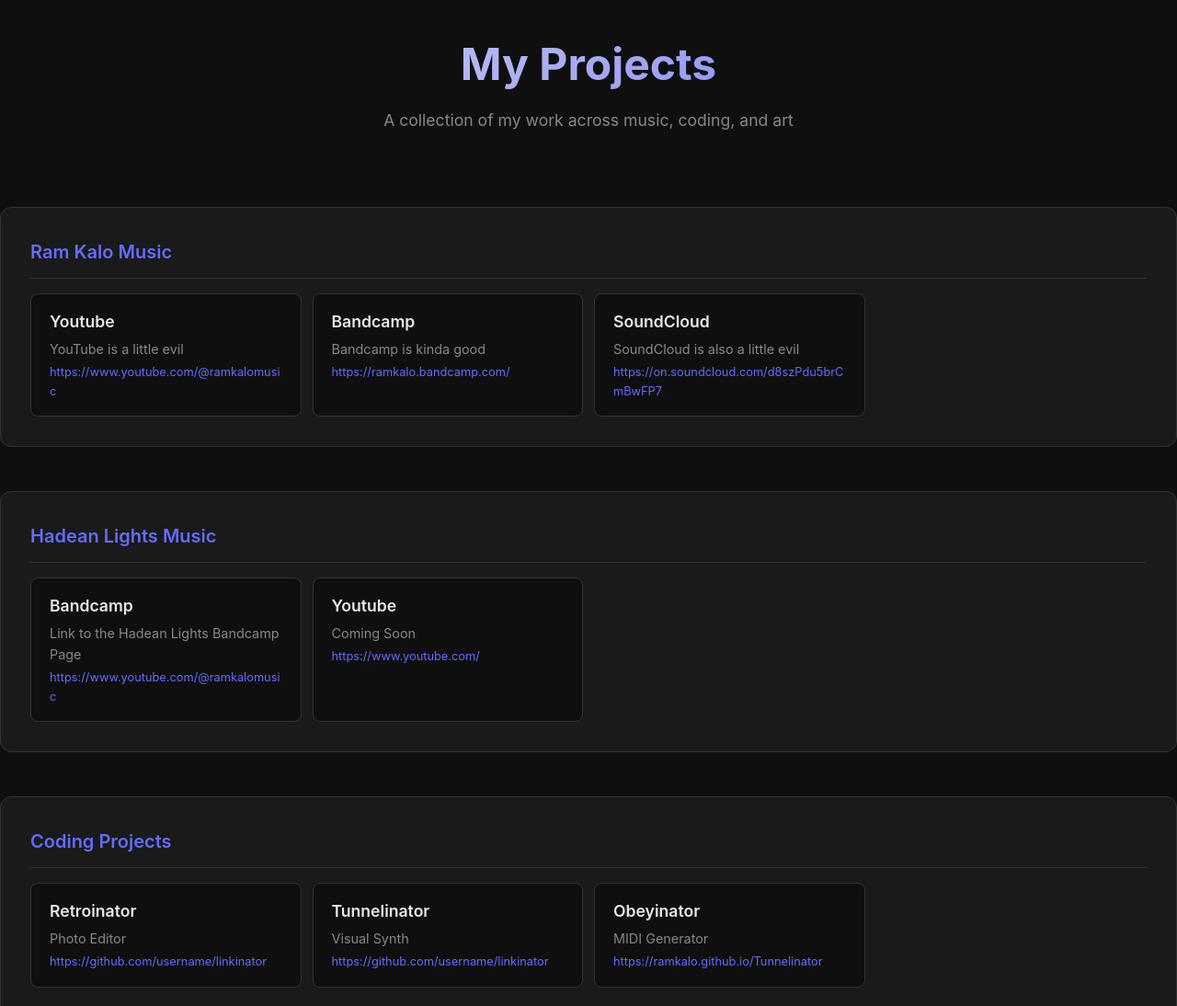
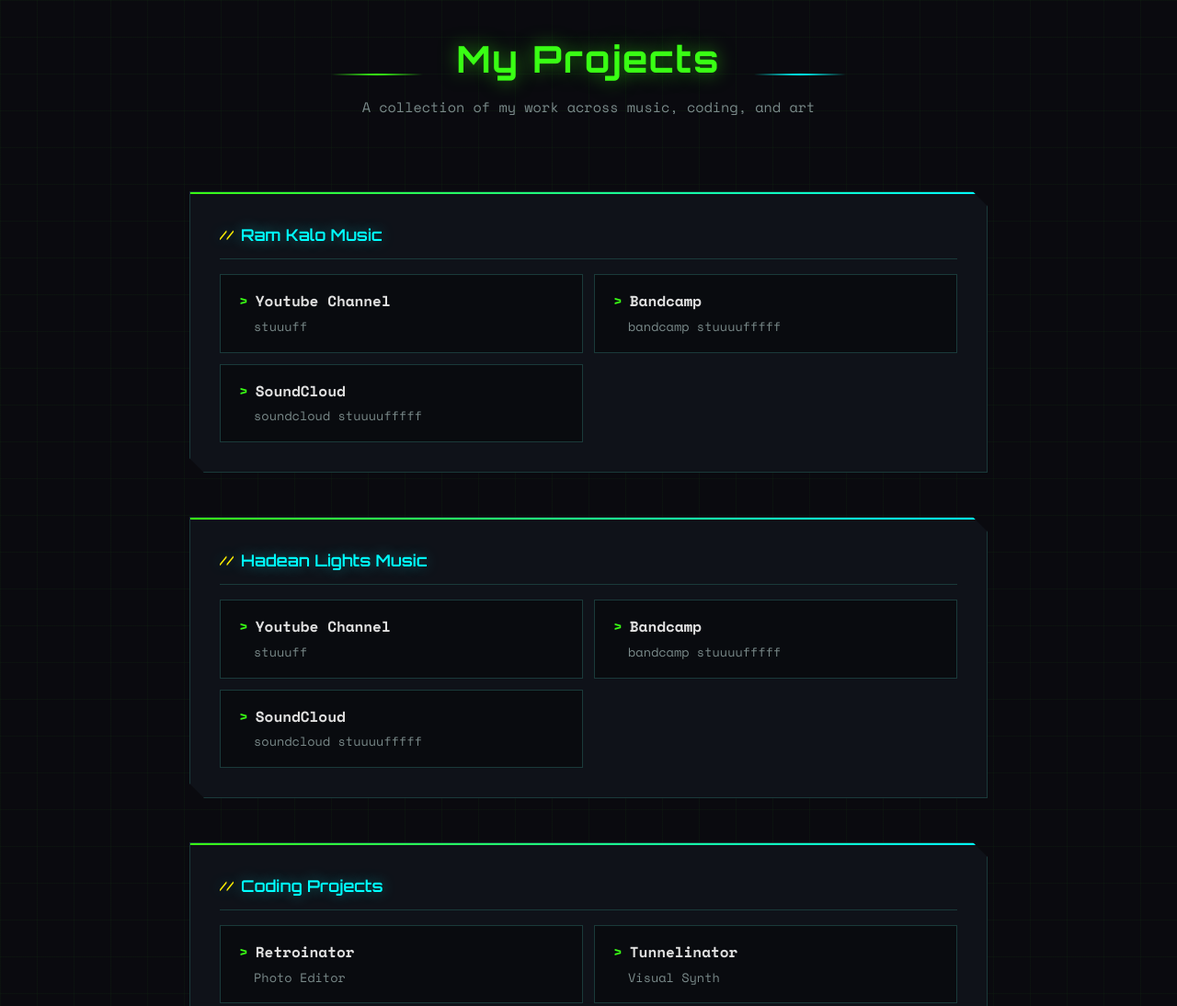
Before and after one commit to ramkalo/Linkinator, a plain HTML site: page index.html in a window 1280 px wide. Shown: the top 1094 px of the page at 92% size. Drawn offline with nearby package versions, Linux system fonts and the light colour scheme.

Commit message:
style updates

```diff
--- a/index.html
+++ b/index.html
@@ -16,7 +16,7 @@
   </main>
 
   <footer class="footer">
-    <p>© 2026</p>
+    <p><span class="blink">_</span>© 2026<span class="blink">_</span></p>
   </footer>
 
   <script src="script.js"></script>
--- a/script.js
+++ b/script.js
@@ -1,15 +1,69 @@
-async function loadData() {
-  try {
-    const response = await fetch('data.json');
-    if (!response.ok) throw new Error('Failed to load data');
-    const data = await response.json();
-    render(data);
-  } catch (error) {
-    console.error('Error loading data:', error);
-    document.getElementById('categories').innerHTML =
-      '<p style="text-align:center;color:var(--text-muted)">Failed to load projects. Please check data.json</p>';
-  }
-}
+const projectData = {
+  "title": "My Projects",
+  "description": "A collection of my work across music, coding, and art",
+  "categories": [
+    {
+      "name": "Ram Kalo Music",
+      "links": [
+        {
+          "title": "Youtube Channel",
+          "url": "https://www.youtube.com/@ramkalomusic",
+          "description": "stuuuff"
+        },
+        {
+          "title": "Bandcamp",
+          "url": "https://ramkalo.bandcamp.com/",
+          "description": "bandcamp stuuuufffff"
+        },
+        {
+          "title": "SoundCloud",
+          "url": "https://on.soundcloud.com/d8szPdu5brCmBwFP7",
+          "description": "soundcloud stuuuufffff"
+        }
+      ]
+    },
+    {
+      "name": "Hadean Lights Music",
+      "links": [
+        {
+          "title": "Youtube Channel",
+          "url": "https://www.youtube.com/@ramkalomusic",
+          "description": "stuuuff"
+        },
+        {
+          "title": "Bandcamp",
+          "url": "https://ramkalo.bandcamp.com/",
+          "description": "bandcamp stuuuufffff"
+        },
+        {
+          "title": "SoundCloud",
+          "url": "https://on.soundcloud.com/d8szPdu5brCmBwFP7",
+          "description": "soundcloud stuuuufffff"
+        }
+      ]
+    },
+    {
+      "name": "Coding Projects",
+      "links": [
+        {
+          "title": "Retroinator",
+          "url": "https://github.com/username/linkinator",
+          "description": "Photo Editor"
+        },
+        {
+          "title": "Tunnelinator",
+          "url": "https://github.com/username/linkinator",
+          "description": "Visual Synth"
+        },
+        {
+          "title": "Obeyinator",
+          "url": "https://ramkalo.github.io/Tunnelinator",
+          "description": "MIDI Generator"
+        }
+      ]
+    }
+  ]
+};
 
 function render(data) {
   document.title = data.title || 'My Projects';
@@ -27,7 +81,7 @@
   const container = document.getElementById('categories');
 
   if (!data.categories || data.categories.length === 0) {
-    container.innerHTML = '<p style="text-align:center;color:var(--text-muted)">No categories yet. Add some to data.json!</p>';
+    container.innerHTML = '<p style="text-align:center;color:var(--text-muted)">No categories yet. Edit script.js to add projects!</p>';
     return;
   }
 
@@ -39,7 +93,6 @@
           <a href="${escapeHtml(link.url)}" class="link-card" target="_blank" rel="noopener noreferrer">
             <div class="link-title">${escapeHtml(link.title)}</div>
             ${link.description ? `<div class="link-description">${escapeHtml(link.description)}</div>` : ''}
-            ${link.url ? `<div class="link-url">${escapeHtml(link.url)}</div>` : ''}
           </a>
         `).join('')}
       </div>
@@ -53,4 +106,4 @@
   return div.innerHTML;
 }
 
-loadData();
+render(projectData);
--- a/styles.css
+++ b/styles.css
@@ -1,3 +1,5 @@
+@import url('https://fonts.googleapis.com/css2?family=Orbitron:wght@400;600;700&family=Space+Mono:wght@400;700&display=swap');
+
 * {
   margin: 0;
   padding: 0;
@@ -5,73 +7,127 @@
 }
 
 :root {
-  --bg: #0f0f0f;
-  --card-bg: #1a1a1a;
-  --card-hover: #242424;
-  --text: #e8e8e8;
-  --text-muted: #888;
-  --accent: #646cff;
-  --accent-hover: #747bff;
-  --border: #333;
-  --radius: 12px;
-  --transition: 0.2s ease;
+  --bg: #0a0a0f;
+  --grid-color: rgba(57, 255, 20, 0.03);
+  --card-bg: #0f1219;
+  --card-border: #1a3a3a;
+  --text: #e0e0e0;
+  --text-muted: #7a8a8a;
+  --green: #39ff14;
+  --cyan: #00ffff;
+  --magenta: #ff00aa;
+  --yellow: #ffee00;
+  --glow-green: 0 0 20px rgba(57, 255, 20, 0.5);
+  --glow-cyan: 0 0 15px rgba(0, 255, 255, 0.4);
+  --glow-magenta: 0 0 20px rgba(255, 0, 170, 0.5);
+  --transition: 0.25s ease;
 }
 
 body {
-  font-family: -apple-system, BlinkMacSystemFont, 'Segoe UI', Roboto, Oxygen, Ubuntu, sans-serif;
+  font-family: 'Space Mono', monospace;
   background: var(--bg);
   color: var(--text);
   line-height: 1.6;
   min-height: 100vh;
-}
-
-.container {
-  max-width: 900px;
-  margin: 0 auto;
-  padding: 2rem 1rem;
+  background-image:
+    linear-gradient(var(--grid-color) 1px, transparent 1px),
+    linear-gradient(90deg, var(--grid-color) 1px, transparent 1px);
+  background-size: 40px 40px;
 }
 
 .header {
   text-align: center;
   margin-bottom: 3rem;
   padding: 2rem 0;
+  position: relative;
+}
+
+.header::before,
+.header::after {
+  content: '';
+  position: absolute;
+  top: 50%;
+  width: 60px;
+  height: 2px;
+  background: linear-gradient(90deg, transparent, var(--green), transparent);
+}
+
+.header::before {
+  left: calc(50% - 200px);
+}
+
+.header::after {
+  right: calc(50% - 200px);
+  background: linear-gradient(90deg, transparent, var(--cyan), transparent);
 }
 
 .header h1 {
-  font-size: 2.5rem;
+  font-family: 'Orbitron', sans-serif;
+  font-size: 2rem;
   font-weight: 700;
   margin-bottom: 0.5rem;
-  background: linear-gradient(135deg, var(--text) 0%, var(--accent) 100%);
-  -webkit-background-clip: text;
-  -webkit-text-fill-color: transparent;
-  background-clip: text;
+  color: var(--green);
+  text-shadow: var(--glow-green);
+  letter-spacing: 2px;
 }
 
 .description {
   color: var(--text-muted);
-  font-size: 1.1rem;
+  font-size: 0.95rem;
 }
 
 .categories {
   display: flex;
   flex-direction: column;
   gap: 2.5rem;
+  max-width: 900px;
+  margin: 0 auto;
+  padding: 0 1rem;
 }
 
 .category {
   background: var(--card-bg);
-  border-radius: var(--radius);
   padding: 1.5rem;
-  border: 1px solid var(--border);
+  border: 1px solid var(--card-border);
+  position: relative;
+  clip-path: polygon(
+    0 0,
+    calc(100% - 16px) 0,
+    100% 16px,
+    100% 100%,
+    16px 100%,
+    0 calc(100% - 16px)
+  );
+}
+
+.category::before {
+  content: '';
+  position: absolute;
+  top: 0;
+  left: 0;
+  right: 0;
+  height: 2px;
+  background: linear-gradient(90deg, var(--green), var(--cyan));
 }
 
 .category-title {
-  font-size: 1.25rem;
+  font-family: 'Orbitron', sans-serif;
+  font-size: 1.1rem;
   font-weight: 600;
   margin-bottom: 1rem;
   padding-bottom: 0.75rem;
-  border-bottom: 1px solid var(--border);
-  color: var(--accent);
+  border-bottom: 1px solid var(--card-border);
+  color: var(--cyan);
+  text-shadow: var(--glow-cyan);
+  display: flex;
+  align-items: center;
+  gap: 0.5rem;
+}
+
+.category-title::before {
+  content: '//';
+  color: var(--yellow);
+  font-size: 0.9rem;
 }
 
 .links {
@@ -83,48 +139,99 @@
 .link-card {
   display: block;
   text-decoration: none;
-  background: var(--bg);
-  border-radius: 8px;
+  background: rgba(0, 0, 0, 0.4);
   padding: 1rem 1.25rem;
-  border: 1px solid var(--border);
+  border: 1px solid var(--card-border);
+  position: relative;
   transition: all var(--transition);
 }
 
+.link-card::before {
+  content: '';
+  position: absolute;
+  left: 0;
+  top: 0;
+  bottom: 0;
+  width: 3px;
+  background: var(--green);
+  opacity: 0;
+  transition: opacity var(--transition);
+}
+
 .link-card:hover {
-  background: var(--card-hover);
-  border-color: var(--accent);
-  transform: translateY(-2px);
+  border-color: var(--magenta);
+  transform: translateX(4px);
+  box-shadow: var(--glow-magenta);
+}
+
+.link-card:hover::before {
+  opacity: 1;
 }
 
 .link-title {
-  font-weight: 600;
-  font-size: 1.1rem;
+  font-weight: 700;
+  font-size: 1rem;
   color: var(--text);
   margin-bottom: 0.25rem;
+  display: flex;
+  align-items: center;
+  gap: 0.5rem;
+}
+
+.link-title::before {
+  content: '>';
+  color: var(--green);
+  font-weight: 700;
 }
 
 .link-description {
-  font-size: 0.9rem;
+  font-size: 0.85rem;
   color: var(--text-muted);
+  padding-left: 1rem;
 }
 
 .link-url {
-  font-size: 0.8rem;
-  color: var(--accent);
-  margin-top: 0.25rem;
-  word-break: break-all;
+  display: none;
 }
 
 .footer {
   text-align: center;
   padding: 3rem 0;
   color: var(--text-muted);
-  font-size: 0.875rem;
+  font-size: 0.8rem;
+  border-top: 1px solid var(--card-border);
+  margin-top: 3rem;
+}
+
+.footer span {
+  color: var(--yellow);
+}
+
+.blink {
+  animation: blink 1s step-end infinite;
+  color: var(--green);
+}
+
+@keyframes blink {
+  50% { opacity: 0; }
 }
 
 @media (min-width: 640px) {
   .header h1 {
-    font-size: 3rem;
+    font-size: 2.5rem;
+  }
+
+  .header::before,
+  .header::after {
+    width: 100px;
+  }
+
+  .header::before {
+    left: calc(50% - 280px);
+  }
+
+  .header::after {
+    right: calc(50% - 280px);
   }
 
   .categories {
```
Also changed, not shown: 1 other file.
